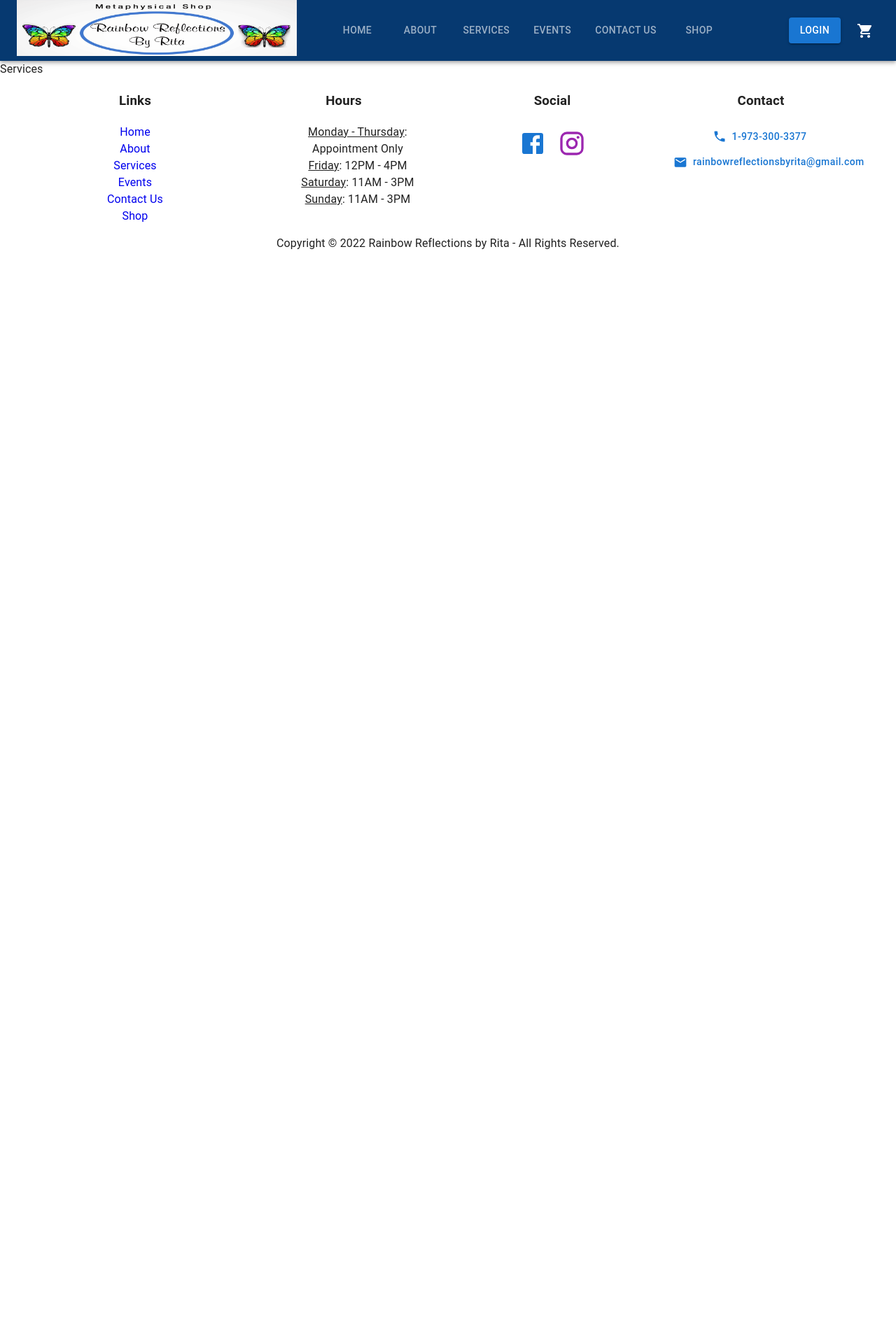
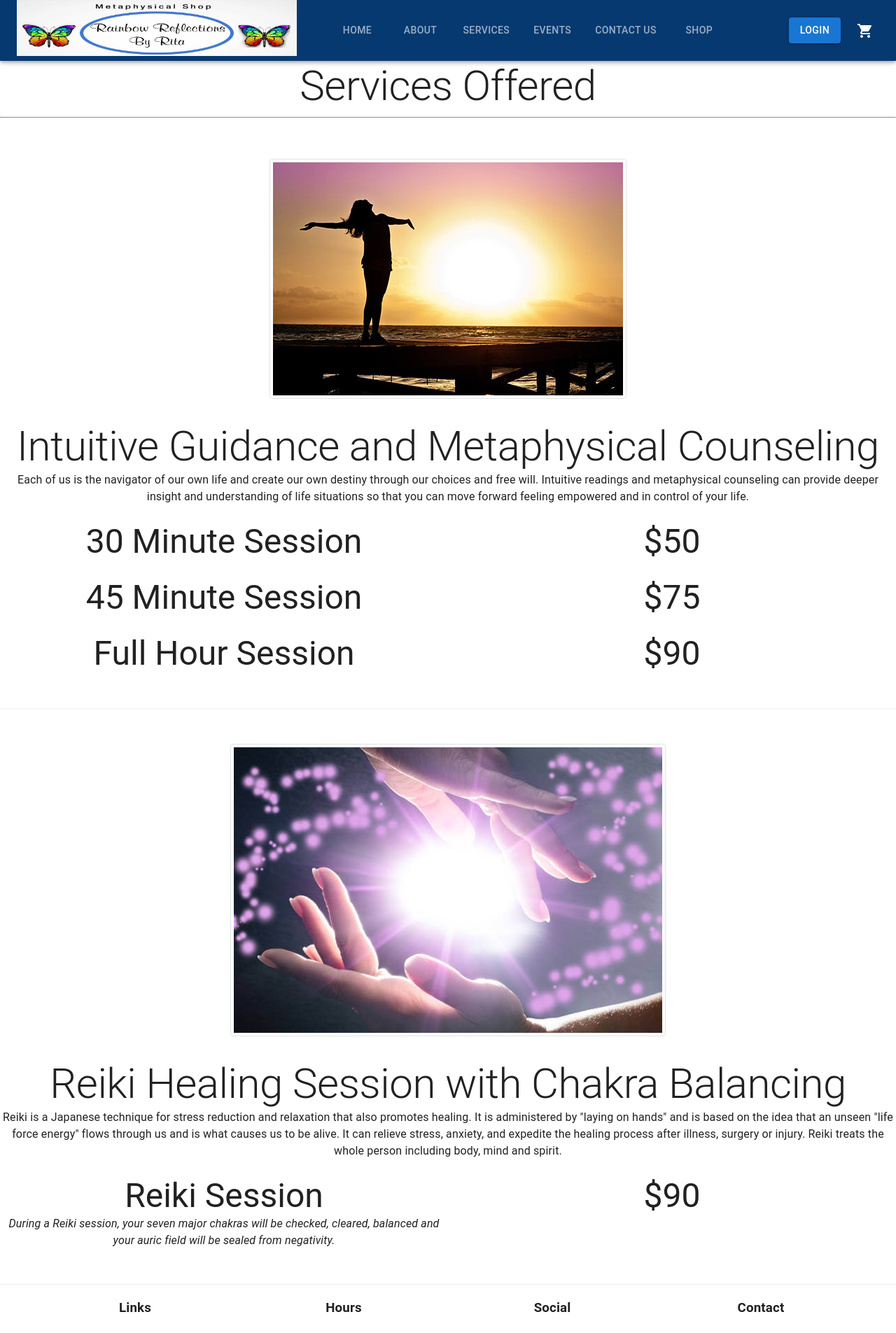
Before and after one commit to jimchimento-dev/rainbowreflectionsbyrita, a React (Create React App) app in the folder client/: page /services in a window 1280 px wide. Shown: the top 1905 px of the page at 70% size. Before the commit the page ends 800 px from the top, so only its background shows below. Built offline with nearby package versions, Linux system fonts and the light colour scheme.

Commit message:
Services component updated. Still need to fine-tune styling.

```diff
--- a/client/src/App.css
+++ b/client/src/App.css
@@ -1,3 +1,23 @@
 body {
   margin: 0;
 }
+
+.row-content {
+  padding: 50px 0;
+  border-bottom: 1px ridge;
+  min-height: 200px;
+}
+
+.img-thumbnail {
+  padding: 0.25rem;
+  background-color: #fff;
+  border: 1px solid #dee2e6;
+  border-radius: 0.25rem;
+  max-width: 100%;
+  height: auto;
+}
+
+.media-body {
+  -ms-flex: 1;
+  flex: 1;
+}
--- a/client/src/components/Home.js
+++ b/client/src/components/Home.js
@@ -31,7 +31,7 @@ const Home = () => {
                     </Stack>
                 </Box>
             </Box>
-            <Grid container sx={{ textAlign: 'center', marginTop: '40px' }}>
+            <Grid container className="row-content" sx={{ textAlign: 'center', marginTop: '40px' }}>
                 <Grid item sm={4}>
                     <img src="/assets/images/Inspirational Gifts.jpeg" style={{ borderRadius: '50%' }} />
                 </Grid>
@@ -40,10 +40,10 @@ const Home = () => {
                     <Typography variant="h5">Surround yourself with positivity, view our uplifting gift items today!</Typography>
                 </Grid>
                 <Grid item sm={4}>
-                    <Typography variant="h2" sx={{ textAlign: 'center' }}>Inspirational Gifts</Typography>
+                    <Typography variant="h2">Inspirational Gifts</Typography>
                 </Grid >
             </Grid>
-            <Grid container sx={{ textAlign: 'center', marginTop: '20px' }}>
+            <Grid container className="row-content" sx={{ textAlign: 'center', marginTop: '20px' }}>
                 <Grid item sm={4}>
                     <Typography variant="h2">Gemstones &amp; Crystals</Typography>
                 </Grid >
@@ -55,7 +55,7 @@ const Home = () => {
                     <img src="/assets/images/Gemstones and Crystals.jpeg" style={{ borderRadius: '50%' }} />
                 </Grid>
             </Grid>
-            <Grid container sx={{ textAlign: 'center', marginTop: '20px' }}>
+            <Grid container className="row-content" sx={{ textAlign: 'center', marginTop: '20px' }}>
                 <Grid item sm={4}>
                     <img src="/assets/images/Mind Body Spirit.jpeg" style={{ borderRadius: '50%' }} />
                 </Grid>
--- a/client/src/components/Services.js
+++ b/client/src/components/Services.js
@@ -1,10 +1,57 @@
 import React from 'react';
+import { Typography, Grid } from '@mui/material';
 
 const Services = () => {
     return (
-        <div>
-            Services
-        </div>
+        <>
+            <Grid container>
+                <Grid item xs={12} sx={{ textAlign: 'center' }}>
+                    <Typography variant="h2">Services Offered</Typography>
+                    <hr />
+                </Grid>
+            </Grid>
+
+            <Grid container className="row-content">
+                <Grid container direction="row" justifyContent="center" alignItems="center">
+                    <img src="/assets/images/Spiritual Guidance.jpeg" alt="Spiritual Guidance" className="img-thumbnail" />
+                </Grid>
+                <Grid item xs={12} sx={{ textAlign: 'center' }}>
+                    <Typography variant="h2" mt={4}>Intuitive Guidance and Metaphysical Counseling</Typography>
+                    <Typography variant="p" sx={{ overflowWrap: "break-word" }}>Each of us is the navigator of our own life and create our own destiny through our choices and free will. Intuitive readings and metaphysical counseling can provide deeper insight and understanding of life situations so that you can move forward feeling empowered and in control of your life.</Typography>
+                </Grid>
+                <Grid item xs={6} mt={3} sx={{ textAlign: 'center' }}>
+                    <Typography variant="h3">30 Minute Session</Typography>
+                    <br />
+                    <Typography variant="h3">45 Minute Session</Typography>
+                    <br />
+                    <Typography variant="h3">Full Hour Session</Typography>
+                </Grid>
+                <Grid item xs={6} mt={3} sx={{ textAlign: 'center' }}>
+                    <Typography variant="h3">$50</Typography>
+                    <br />
+                    <Typography variant="h3">$75</Typography>
+                    <br />
+                    <Typography variant="h3">$90</Typography>
+                </Grid>
+            </Grid>
+            <Grid container className="row-content">
+                <Grid container direction="row" justifyContent="center" alignItems="center" >
+                    <img src="/assets/images/Reiki Healing.jpeg" alt="Reiki Healing" className="img-thumbnail" />
+                </Grid>
+                <Grid item xs={12} sx={{ textAlign: 'center' }}>
+                    <Typography variant="h2" mt={4}>Reiki Healing Session with Chakra Balancing</Typography>
+                    <Typography variant="p">Reiki is a Japanese technique for stress reduction and relaxation that also promotes healing. It is administered by "laying on hands" and is based on the idea that an unseen "life force energy" flows through us and is what causes us to be alive. It can relieve stress, anxiety, and expedite the healing process after illness, surgery or injury. Reiki treats the whole person including body, mind and spirit.</Typography>
+                </Grid>
+                <Grid item xs={6} mt={3} sx={{ textAlign: 'center' }}>
+                    <Typography variant="h3">Reiki Session</Typography>
+                    <Typography variant="p"><i>During a Reiki session, your seven major chakras will be checked, cleared, balanced and your auric field will be sealed from negativity.</i></Typography>
+                </Grid>
+                <Grid item xs={6} mt={3} sx={{ textAlign: 'center' }}>
+                    <Typography variant="h3">$90</Typography>
+                </Grid>
+            </Grid>
+
+        </>
     )
 }
 
```
